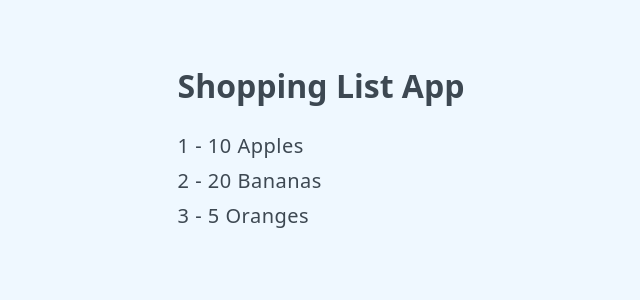
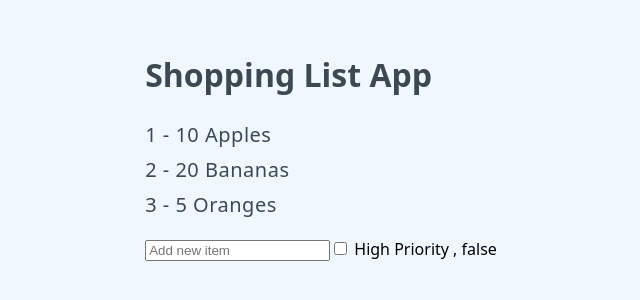
Before and after one commit to railsstudent/fundamental-angular, an Angular app: page / in a window 1280 px wide. Shown: the part 254-554 px from the top of the page, without its empty margins (319-959 px from the left). Built offline with nearby package versions, Linux system fonts and the light colour scheme.

Commit message:
feat: day 3 exercise completed

```diff
--- a/src/app/app.component.html
+++ b/src/app/app.component.html
@@ -6,4 +6,8 @@
     }
   </ul>
 </div>
-<router-outlet />
+<input type="text" placeholder="Add new item"  [(ngModel)]="newItem" />
+<input type="checkbox" [(ngModel)]="newItemHighPriority" /> High Priority
+
+{{ newItem() }}, {{ newItemHighPriority() }}
+<!-- <button (click)="addItem()">Save Item</button> -->
--- a/src/app/app.component.ts
+++ b/src/app/app.component.ts
@@ -1,9 +1,9 @@
 import { ChangeDetectionStrategy, Component, signal } from '@angular/core';
-import { RouterOutlet } from '@angular/router';
+import { FormsModule } from '@angular/forms';
 
 @Component({
   selector: 'app-root',
-  imports: [RouterOutlet],
+  imports: [FormsModule],
   templateUrl: './app.component.html',
   styleUrl: './app.component.scss',
   changeDetection: ChangeDetectionStrategy.OnPush,
@@ -24,4 +24,7 @@ export class AppComponent {
       label: "5 Oranges"
     }
   ]);
+
+  newItem = signal('');
+  newItemHighPriority = signal(false);
 }
```
Also changed, not shown: 1 other file (tests, documents, lock files or other folders).
